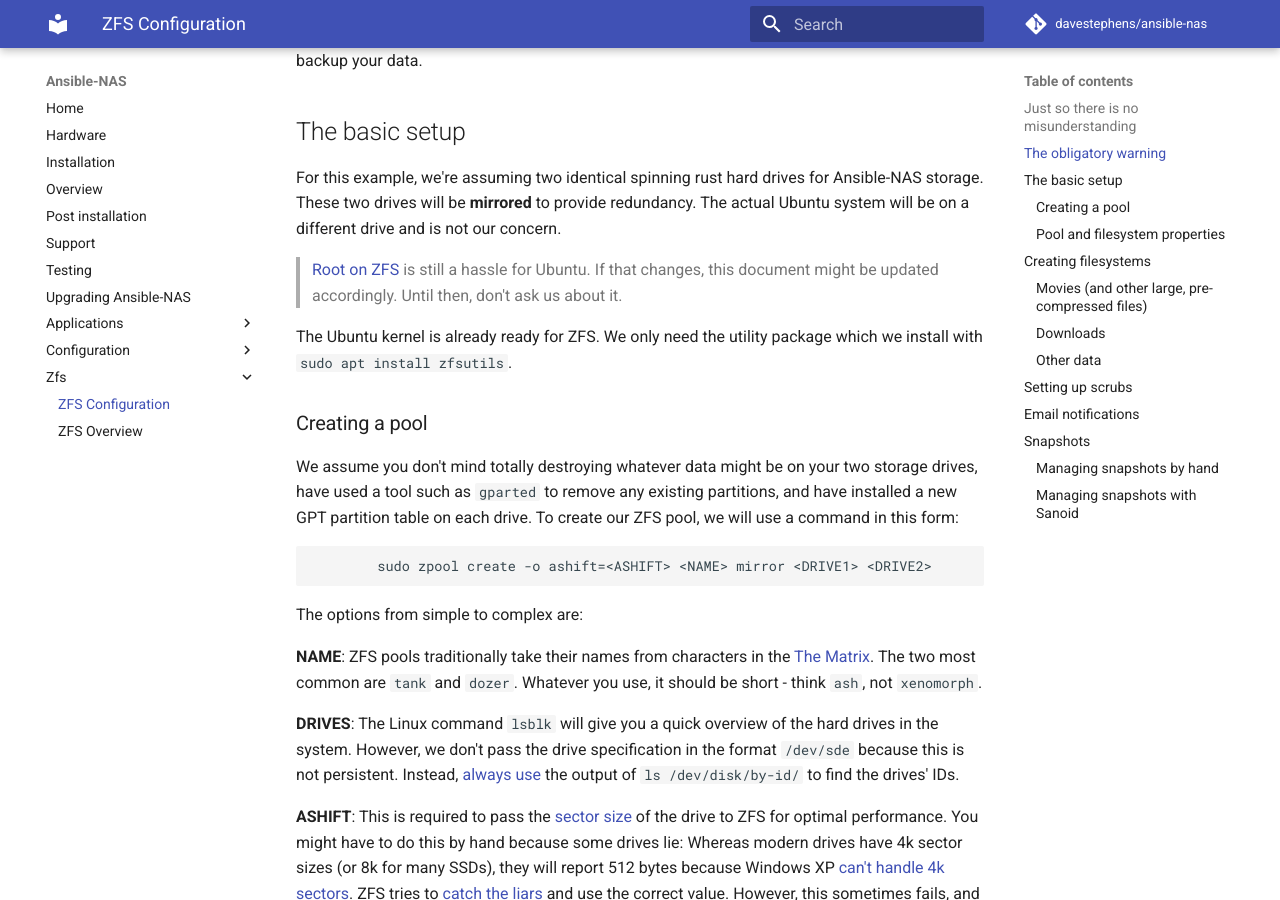
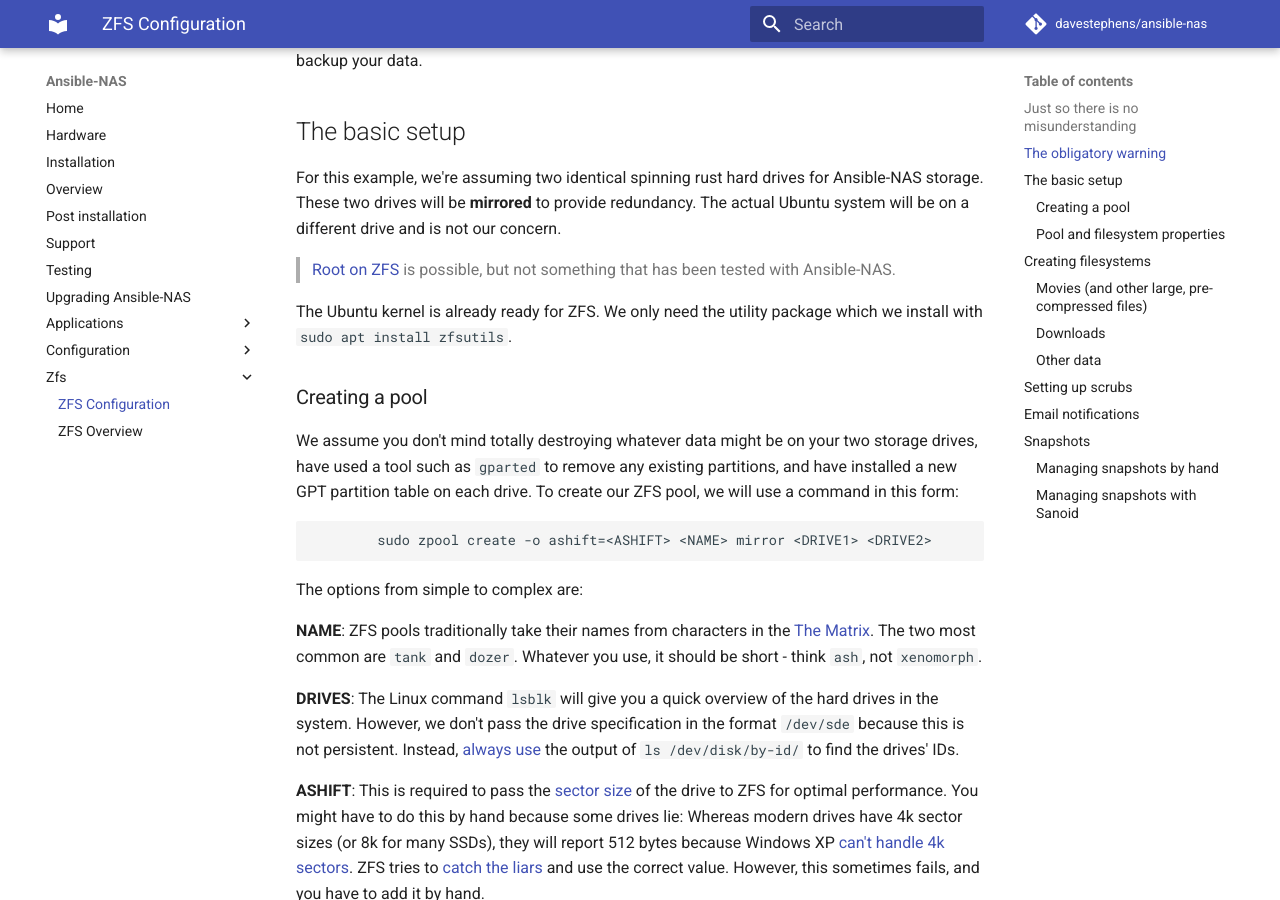
Before and after one commit to davestephens/ansible-nas, an MkDocs documentation site: the page built from docs/zfs/zfs_configuration.md, in a window 1280 px wide and 900 px high, scrolled down 704 px. Built offline with MkDocs 1.6.1 and Material for MkDocs 9.7.7, drawn with Linux system fonts in a browser that asks for light colours; comment, search, counter and statistics services are not loaded.

Commit message:
Docs update for Ubuntu 20.04 LTS support

```diff
--- a/docs/zfs/zfs_configuration.md
+++ b/docs/zfs/zfs_configuration.md
@@ -36,9 +36,9 @@ Ansible-NAS storage. These two drives will be **mirrored** to provide
 redundancy. The actual Ubuntu system will be on a different drive and is not our
 concern.
 
-> [Root on ZFS](https://github.com/zfsonlinux/zfs/wiki/Ubuntu-18.04-Root-on-ZFS)
-> is still a hassle for Ubuntu. If that changes, this document might be updated
-> accordingly. Until then, don't ask us about it.
+> [Root on ZFS](https://openzfs.github.io/openzfs-docs/Getting%20Started/Ubuntu/Ubuntu%2020.04%20Root%20on%20ZFS.html)
+is possible, but not something that has been tested with Ansible-NAS.
+
 
 The Ubuntu kernel is already ready for ZFS. We only need the utility package
 which we install with `sudo apt install zfsutils`.
```
Also changed, not shown: README.md (+1 -1 lines), docs/overview.md (+2 -2 lines), .github/ISSUE_TEMPLATE/bug-report.md.
